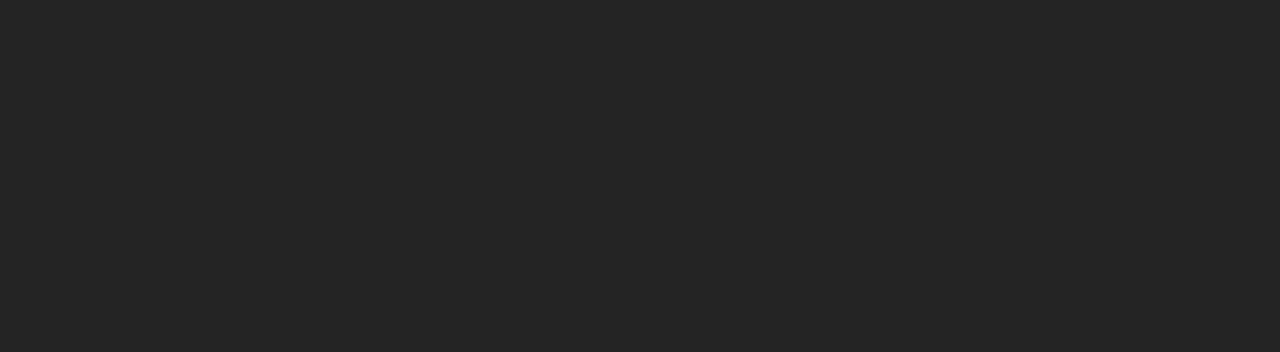
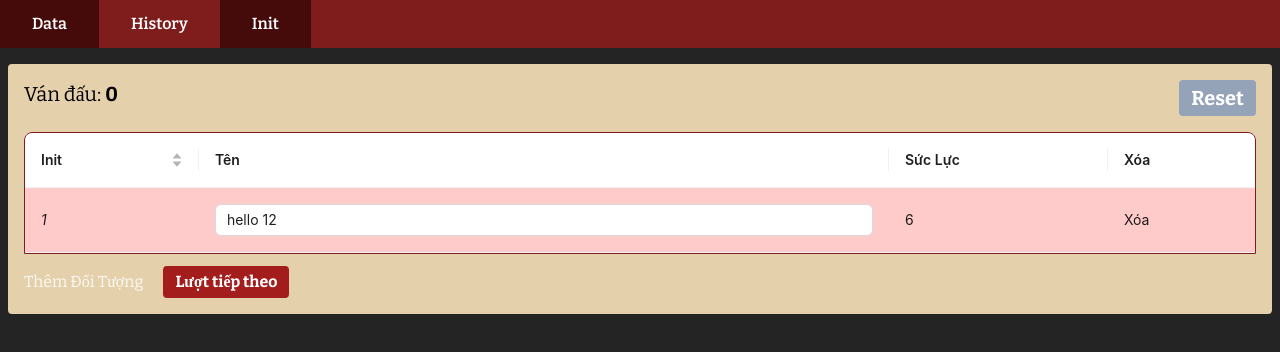
Before and after one commit to ngonam22/hvdl-discord-bot, a React (Vite) app in the folder packages/owlbear-extension/: page /init in a window 1280 px wide. Before the commit this address had no page. Shown: the top 352 px of the page. Built offline with nearby package versions, Linux system fonts and the light colour scheme.

Commit message:
add init page

```diff
--- a/packages/owlbear-extension/package.json
+++ b/packages/owlbear-extension/package.json
@@ -17,6 +17,7 @@
     "zustand": "^5.0.3"
   },
   "devDependencies": {
+    "@hldv/hldv-utility": "1.0.0",
     "@eslint/js": "^9.17.0",
     "@types/react": "^18.3.18",
     "@types/react-dom": "^18.3.5",
--- a/packages/owlbear-extension/src/components/layouts/MainLayout/Nav.tsx
+++ b/packages/owlbear-extension/src/components/layouts/MainLayout/Nav.tsx
@@ -4,7 +4,7 @@
     return (
         <div className="border-b border-gray-500 lg:border-0 lg:mx-0 bg-red-900 relative flex items-center">
             <nav className="text-sm leading-6 font-semibold text-slate-700 dark:text-slate-200">
-                <ul className="flex">
+                <ul className="flex text-white">
                     <li>
                         <NavLink to="/" end
                             className={({ isActive }: { isActive: boolean }) =>
@@ -28,6 +28,19 @@
                             History
                         </NavLink>
                     </li>
+
+                    <li>
+                        <NavLink
+                            to="/init"
+                            end
+                            className={({ isActive }: { isActive: boolean }) =>
+                                (isActive ? 'bg-red-950' : 'hover:bg-red-950 transition-colors') +
+                                ` text-base px-4 py-3 lg:px-8 block`
+                            }
+                        >
+                            Init
+                        </NavLink>
+                    </li>
                 </ul>
             </nav>
         </div>
--- a/packages/owlbear-extension/src/index.css
+++ b/packages/owlbear-extension/src/index.css
@@ -16,15 +16,18 @@
   -webkit-font-smoothing: antialiased;
   -moz-osx-font-smoothing: grayscale;
 }
+
 #root {
   max-width: 1280px;
   margin: 0 auto;
   padding: 0;
 }
+
 .dice-rolling-anim {
   animation-duration: .2s;
   animation-name: diceRolling;
 }
+
 @keyframes diceRolling {
   from {
     transform: rotate(-360deg);
@@ -34,3 +37,15 @@
     transform: rotate(0deg);
   }
 }
+
+.ant-table-row {
+  background: #ebd6c1;
+}
+
+#root .ant-table-thead .ant-table-cell {
+  background: rgba(255, 255, 255, 0.25);
+}
+
+#root .highlighted-table table {
+  @apply border border-red-900;
+}
--- /dev/null
+++ b/packages/owlbear-extension/src/pages/Init.tsx
@@ -0,0 +1,180 @@
+import { Table, Input } from 'antd';
+import type { TableProps, ColumnType } from 'antd';
+import { useState } from 'react';
+
+interface DataType {
+    key: string;
+    name: string;
+    sucLuc: number;
+    init: number;
+}
+type ColumnTypes = Exclude<TableProps<DataType>['columns'], undefined>;
+type ExtendedColumnTypes = ColumnTypes[number] & {
+    ceilClass?: string
+}
+type ExtendedCeilProps = {
+    ceilClass?: string
+}
+
+
+export default function InitPage() {
+
+
+    const [data, setData] = useState<DataType[]>([
+        { key: '2', name: 'hello 12', sucLuc: 6, init: 1 }
+    ])
+    const [round, setRound] = useState<number>(0)
+    const [turn, setTurn] = useState<number>(0)
+
+    const addMore = () => {
+        const id = Math.random().toString()
+        const lastElem = data[data.length - 1]
+        console.log(lastElem)
+        setData([
+            ...data,
+            { key: id, name: 'hello' + id, sucLuc: 4, init: +lastElem?.init + 1 }
+        ])
+    }
+
+    const removeRow = (key: string) => {
+        setData(data.filter(val => val?.key !== key))
+    }
+
+    const defaultColumns: ExtendedColumnTypes[] = [
+        {
+            title: 'Init',
+            dataIndex: 'init',
+            key: 'init',
+            ceilClass: 'w-1/6',
+            sorter: {
+                compare: (a, b) => parseInt(a.key) - parseInt(b.key)
+            },
+            render: (text: string) => <i>{text}</i>
+        },
+        {
+            title: 'Tên',
+            dataIndex: 'name',
+            key: 'name',
+            ceilClass: 'hello',
+            render: (text) => <Input value={text} />,
+        },
+        {
+            title: 'Sức Lực',
+            dataIndex: 'sucLuc',
+            key: 'sucLuc',
+            ceilClass: 'hello',
+            render: (text) => <>{text}</>,
+        },
+        {
+            title: 'Xóa',
+            dataIndex: '',
+            key: 'delete',
+            ceilClass: 'hello',
+            render: (_, record) => <button onClick={() => removeRow(record.key)}>Xóa</button>
+        }
+    ]
+
+    const columns = defaultColumns.map((col) => {
+        return {
+            ...col,
+            onCell: () => ({
+                ceilClass: col?.ceilClass,
+            }),
+
+        };
+    });
+    const rowHandler = ({ index, ...props }) => {
+        return (
+            <tr {...props} />
+        )
+    }
+
+    // const EditableCell: React.FC<React.PropsWithChildren<ExtendedCeilProps>> = ({
+    //     children,
+    //     ceilClass,
+    //     ...restProps
+    // }) => {
+
+    //     restProps['className'] += ceilClass !== '' ? ` ${ceilClass}` : ''
+    //     return <td {...restProps}>{children}</td>
+    // }
+
+    const updateFormValue = (event, fieldName: string, fieldKey: string) => {
+
+        const newData = data.map(val => {
+            if (val.key !== fieldKey) {
+                return val
+            }
+
+            return { ...val, ...{ [fieldName]: event.target.value } }
+        })
+        setData(newData)
+    }
+    const components = {
+        body: {
+            // cell: EditableCell,
+            row: rowHandler
+        },
+    };
+
+    const increaseRound = function () {
+        setRound(round + 1)
+    }
+    const resetRound = function () {
+        setRound(0)
+        setTurn(0)
+    }
+
+    const increaseTurn = function () {
+        if (turn < data.length - 1) {
+            setTurn(turn + 1)
+            return;
+        }
+
+        setTurn(0)
+        increaseRound()
+    }
+
+    return (
+        <div className="rounded bg-beige m-2 mt-4 p-4">
+            <div className="text-xl text-black mb-4 flex">
+                <div>
+                    <span>Ván đấu:</span> <strong>{round}</strong>
+                </div>
+                <div className="ml-auto">
+                    <button type='button'
+                        className='bg-slate-400 hover:bg-slate-600 text-white font-bold py-1 px-3 rounded'
+                        onClick={resetRound}
+                    >
+                        Reset
+                    </button>
+                </div>
+            </div>
+
+            <Table
+                components={components}
+                columns={columns as ColumnTypes}
+                dataSource={data}
+                className="highlighted-table"
+                pagination={false}
+                rowClassName={(_, index) => {
+                    return index === turn ? 'bg-red-200' : ''
+                }}
+            />
+
+            <div className="flex mt-3 space-x-5">
+                <button type='button' onClick={addMore}>Thêm Đối Tượng</button>
+
+                <button type='button'
+                    className='bg-danger hover:bg-maroon text-white font-bold py-1 px-3 rounded'
+                    onClick={increaseTurn}
+                >
+                    Lượt tiếp theo
+                </button>
+
+            </div>
+
+
+        </div>
+    )
+}
--- a/packages/owlbear-extension/src/routes/config.tsx
+++ b/packages/owlbear-extension/src/routes/config.tsx
@@ -2,6 +2,7 @@
 import MainLayout from "../layouts/MainLayout"
 import HomePage from "../pages/Home"
 import HistoryPage from "../pages/History"
+import InitPage from "@pages/Init"
 
 // const routes = [
 //     {
@@ -16,6 +17,7 @@
             <Route element={<MainLayout />}>
                 <Route path="/" element={<HomePage />} />
                 <Route path="/history" element={<HistoryPage />} />
+                <Route path="/init" element={<InitPage />} />
             </Route>
         </Routes>
     )
--- a/packages/owlbear-extension/vite.config.ts
+++ b/packages/owlbear-extension/vite.config.ts
@@ -8,7 +8,8 @@
   resolve: {
     alias: {
       '@components': path.resolve(__dirname, './src/components'),
-      '@stores': path.resolve(__dirname, './src/stores')
+      '@stores': path.resolve(__dirname, './src/stores'),
+      '@pages': path.resolve(__dirname, './src/pages')
     }
   }
 })
```
Also changed, not shown: packages/owlbear-extension/tsconfig.app.json (+7 -2 lines).
